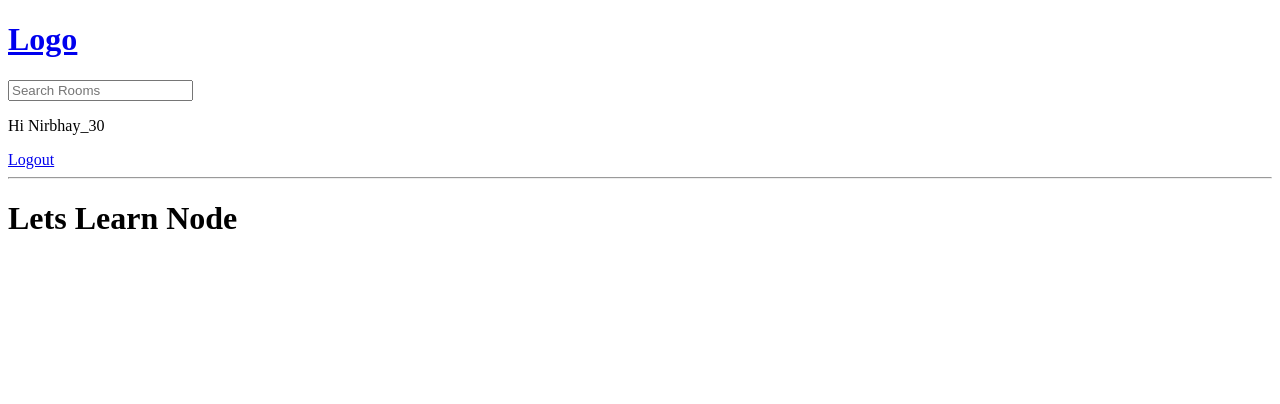
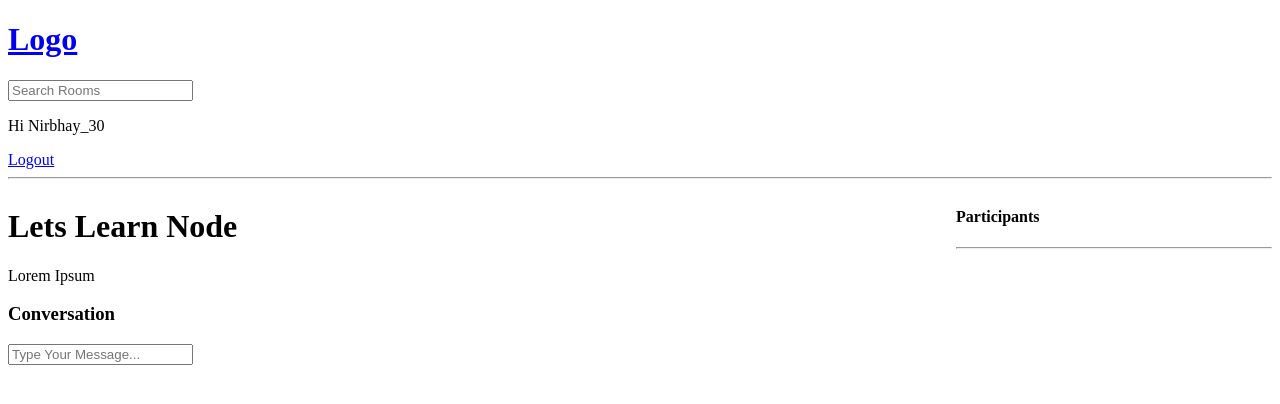
Before and after one commit to Nirbhay3010/Study-Buddy, a Django app: page /room/5/ in a window 1280 px wide. Shown: the top 404 px of the page. Run offline with Django 3.2, Linux system fonts and the light colour scheme; a user stored in the database is signed in; data comes from the database, SQL or seed files in the repository; both versions use the stored data as it was after the commit.

Commit message:
Added Messages CRUD

```diff
--- a/base/models.py
+++ b/base/models.py
@@ -13,7 +13,7 @@ class Room(models.Model):
     topic = models.ForeignKey(Topic, on_delete=models.SET_NULL,null=True)
     name = models.CharField(max_length=200)
     description= models.TextField(null=True, blank=True)
-    #participants=
+    participants= models.ManyToManyField(User,related_name='participants', blank =True)
     updated = models.DateTimeField(auto_now=True)
     created = models.DateTimeField(auto_now_add=True)
 
--- a/base/templates/base/home.html
+++ b/base/templates/base/home.html
@@ -5,7 +5,7 @@
 <style>
 .home-container{
     display: grid;
-    grid-template-columns: 1fr 3fr;
+    grid-template-columns: 1fr 3fr 1fr;
 }
 </style>
 
@@ -44,6 +44,10 @@
         </div>
     </div>
 
+    <div>
+        <h3>Recent Activities</h3>
+
+    </div>
 
 </div>
 
--- a/base/templates/base/room.html
+++ b/base/templates/base/room.html
@@ -1,6 +1,54 @@
-<!DOCTYPE html>
 {% extends 'main.html' %}
 {%block content %}
-<h1>{{room.name}}</h1>
-</html>
+
+<style>
+    .room-container{
+        display: grid;
+        grid-template-columns: 3fr 1fr;
+    }
+</style>
+
+<div class="room-container">
+
+    <div>
+
+        <h1>{{room.name}}</h1>
+
+        <p>{{room.description}}</p>
+
+        <div class="message-room">
+            <h3>Conversation</h3>
+
+            {% for message in room_messages %}
+                <div>
+                    {% if request.user == message.user %}
+                    <a href="{% url 'delete-message' message.id %}">Delete</a>
+                    {% endif %}
+                    <h5>{{message.body}}</h5>
+                    <h6>@{{message.user}} {{message.created|timesince}} ago</h6>
+
+                    <hr>
+                </div>
+            {% endfor %}
+        </div>
+
+        {% if request.user.is_authenticated %}
+        <div class="message-form">
+            <form method="POST" action="">
+                {% csrf_token %}
+                <input type="text" name="message_sent" placeholder="Type Your Message..." />
+            </form>
+        </div>
+    </div>
+    <div>
+        <h4>Participants</h4>
+        <hr>
+        {% for user in participants %}
+            <div>
+                <p>@{{user.username}}</p>
+            </div>
+        {% endfor %}
+    </div>
+</div>
+{% endif %}
 {% endblock content %}
--- a/base/urls.py
+++ b/base/urls.py
@@ -10,4 +10,5 @@ urlpatterns=[
     path('create-room/',views.createRoom,name="create-room"),
     path('update-room/<str:pk>/',views.updateRoom,name="update-room"),
     path('delete-room/<str:pk>/',views.deleteRoom,name="delete-room"),
+    path('delete-message/<str:pk>',views.deleteMessage,name="delete-message"),
 ]
--- a/base/views.py
+++ b/base/views.py
@@ -1,10 +1,10 @@
 from django.shortcuts import render, redirect
 from django.db.models import Q
-from django.http.response import HttpResponse
+from django.http.response import HttpResponse,HttpResponseRedirect
 from django.contrib.auth.models import User
 from django.contrib import messages
 from django.contrib.auth.decorators import login_required
-from .models import Room,Topic
+from .models import Message, Room,Topic,Message
 from .forms import RoomForm
 from django.contrib.auth import authenticate,login,logout
 from django.contrib.auth.forms import UserCreationForm
@@ -15,7 +15,7 @@ def loginPage(request):
         return redirect('homepage')
 
     if request.method=='POST':
-        uname= request.POST.get('username').lower()
+        uname= request.POST.get('username')
         pwd=request.POST.get('password')
 
         try:
@@ -34,9 +34,11 @@ def loginPage(request):
     context={'page':page}
     return render(request, 'base/login_register.html',context)
 
+
 def logoutUser(request):
     logout(request)
     return redirect('homepage')
+
 
 def registerPage(request):
     form=UserCreationForm()
@@ -55,6 +57,7 @@ def registerPage(request):
     context={'form':form}
     return render(request,'base/login_register.html',context)
 
+
 def home(request):
     query = request.GET.get('q') if request.GET.get('q') != None else ''
     rooms=Room.objects.filter(
@@ -67,10 +70,24 @@ def home(request):
     context={'rooms':rooms, 'topics': topics, 'room_count':room_count}
     return render(request,'base/home.html',context)
 
+
 def room(request,pk):
     room=Room.objects.get(id=pk)
-    context={'room':room}
+    room_messages = room.message_set.all().order_by('-created')
+    participants = room.participants.all()
+
+    if request.method=="POST":
+        message = Message.objects.create(
+            user = request.user,
+            room = room,
+            body=request.POST.get('message_sent')
+        )
+        room.participants.add(request.user)
+        return redirect('room',pk=room.id)
+
+    context={'room':room, 'room_messages':room_messages,'participants':participants}
     return render(request,'base/room.html',context)
+
 
 @login_required(login_url='login')
 def createRoom(request):
@@ -82,6 +99,7 @@ def createRoom(request):
             return redirect('homepage')
     context= {'form':form}
     return render(request,'base/room_form.html',context)
+
 
 @login_required(login_url='login')
 def updateRoom(request, pk):
@@ -100,6 +118,7 @@ def updateRoom(request, pk):
     context={'form':form}
     return render(request, 'base/room_form.html',context)
 
+
 @login_required(login_url='login')
 def deleteRoom(request,pk):
     room = Room.objects.get(id=pk)
@@ -111,3 +130,17 @@ def deleteRoom(request,pk):
         room.delete()
         return redirect('homepage')
     return render(request,'base/delete.html',{'obj':room})
+
+
+@login_required(login_url='login')
+def deleteMessage(request,pk):
+    message = Message.objects.get(id=pk)
+
+    if request.user != message.user:
+        return HttpResponse("You are only allowed to delete your own messages")
+
+    if request.method == "POST":
+        message.delete()
+        # print(f'room/{message.room.id}')
+        return redirect('room',pk=message.room.id)
+    return render(request,'base/delete.html',{'obj':message})
```
Also changed, not shown: base/migrations/0003_auto_20211123_2006.py (added), db.sqlite3.
